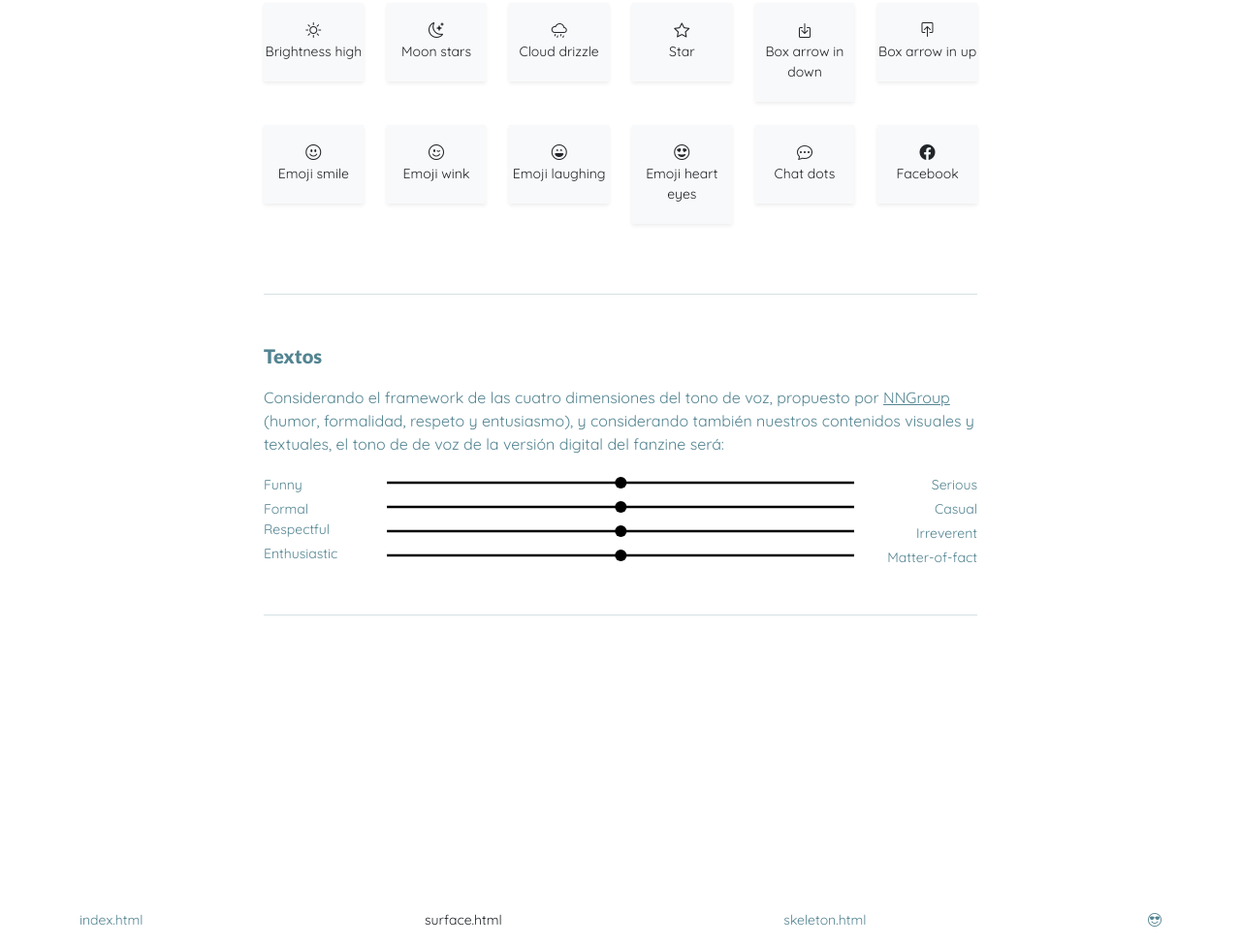
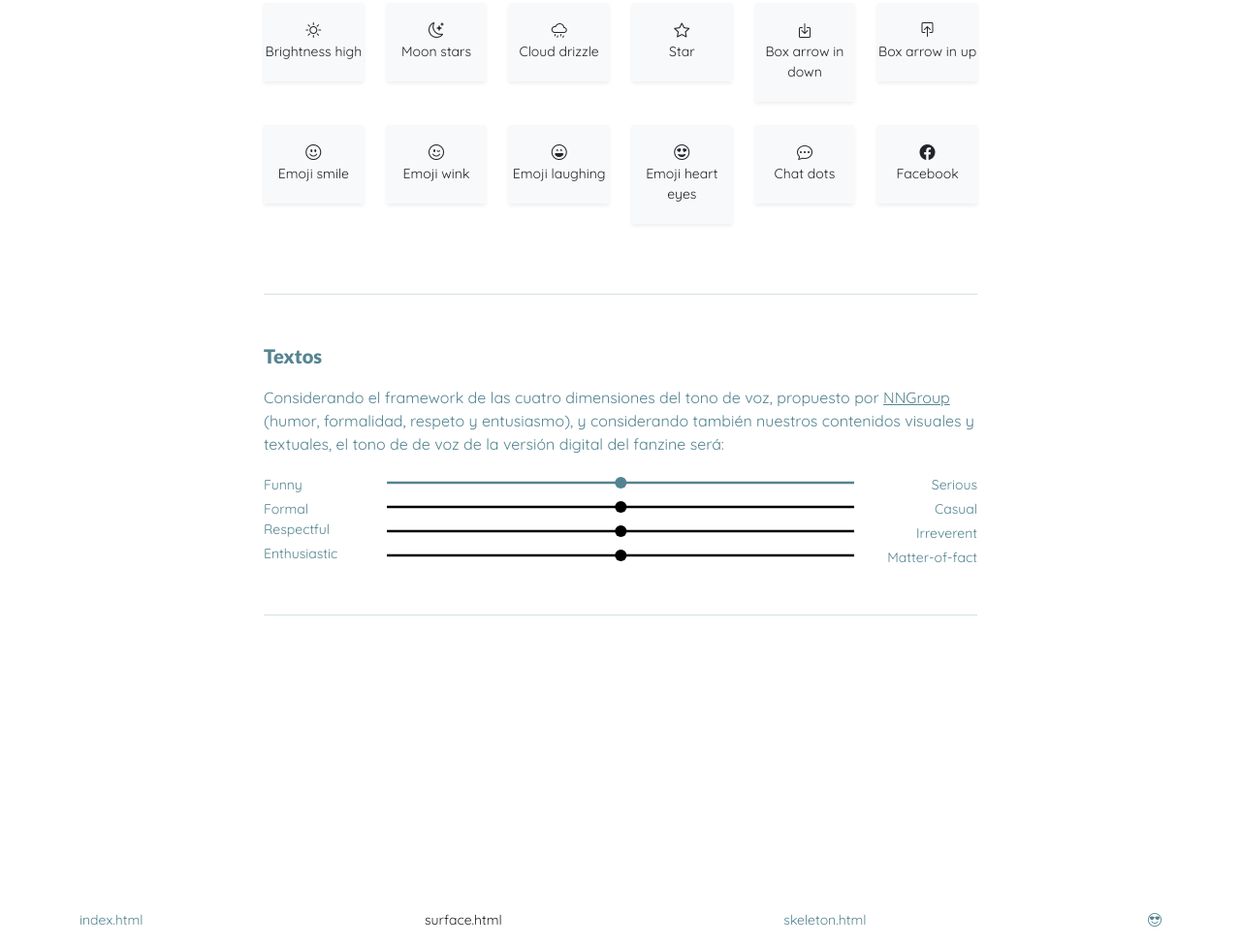
Before and after one commit to PDP-modulo-digital-grupo14/EntregaModuloDigital, a plain HTML site: page surface.html in a window 1280 px wide. Shown: the part 1879-2855 px from the top of the page at 97% size. Drawn offline with nearby package versions, Linux system fonts and the light colour scheme.

Commit message:
Update surface.html

```diff
--- a/surface.html
+++ b/surface.html
@@ -169,8 +169,8 @@
                                 <div class="col-4 col-md-3 col-lg-2 text-start mt-1">Funny</div>
                                 <div class="col-4 col-md-6 col-lg-8 text-center">
                                     <svg version="1.1" id="humor" viewBox="0 0 200 10" xml:space="preserve">
-                                        <line x1="0" y1="5" x2="200" y2="5" stroke="#000" stroke-width="1" />
-                                        <circle cx="100" cy="5" r="2.5" fill="#000" />
+                                        <line x1="0" y1="5" x2="200" y2="5" stroke="#538491" stroke-width="1" />
+                                        <circle cx="100" cy="5" r="2.5" fill="#538491" />
                                     </svg>
                                 </div>
                                 <div class="col-4 col-md-3 col-lg-2 text-end mt-1">Serious</div>
```
